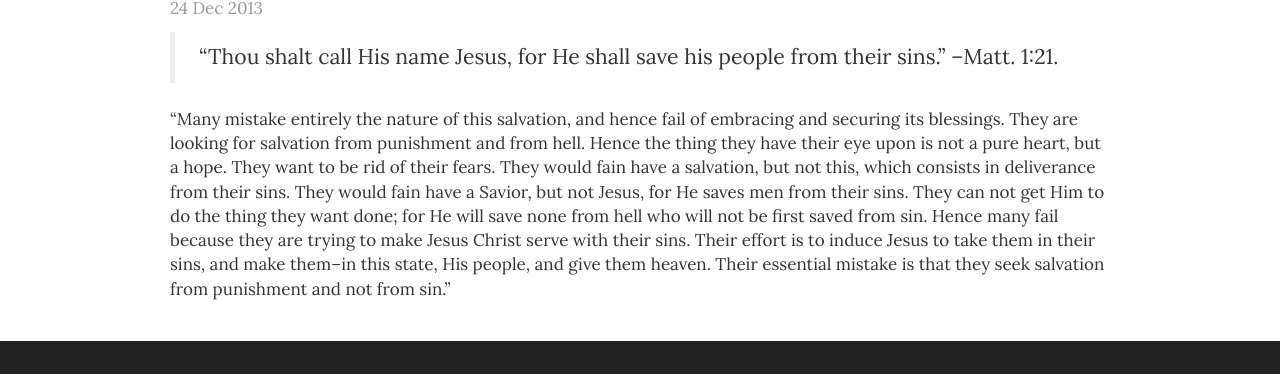
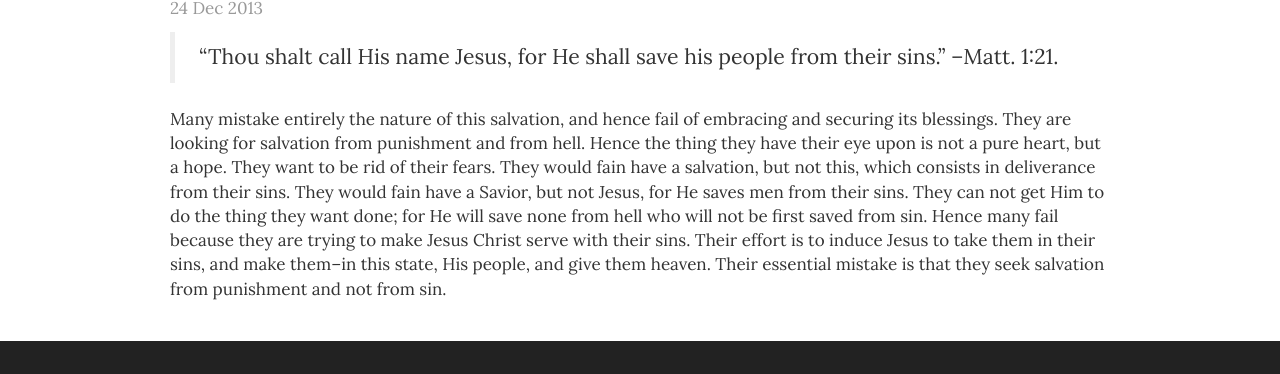
Before and after one commit to alanchrt/fullnessofchrist.com, a Jekyll site: the page built from _posts/2013-12-24-jesus-a-savior-from-sinning-1.markdown, in a window 1280 px wide. Shown: the part 312-686 px from the top of the page. Built offline with Jekyll 4.4.1, drawn with Linux system fonts in a browser that asks for light colours; Markdown is read by kramdown in place of the engine named in the settings; comment, search, counter and statistics services are not loaded.

Commit message:
remove quotes

```diff
--- a/_posts/2013-12-24-jesus-a-savior-from-sinning-1.markdown
+++ b/_posts/2013-12-24-jesus-a-savior-from-sinning-1.markdown
@@ -5,4 +5,4 @@ date: 2013-12-24 06:15:00
 ---
 > "Thou shalt call His name Jesus, for He shall save his people from their sins." --Matt. 1:21.
 
-"Many mistake entirely the nature of this salvation, and hence fail of embracing and securing its blessings. They are looking for salvation from punishment and from hell. Hence the thing they have their eye upon is not a pure heart, but a hope. They want to be rid of their fears. They would fain have a salvation, but not this, which consists in deliverance from their sins. They would fain have a Savior, but not Jesus, for He saves men from their sins. They can not get Him to do the thing they want done; for He will save none from hell who will not be first saved from sin. Hence many fail because they are trying to make Jesus Christ serve with their sins. Their effort is to induce Jesus to take them in their sins, and make them--in this state, His people, and give them heaven. Their essential mistake is that they seek salvation from punishment and not from sin."
+Many mistake entirely the nature of this salvation, and hence fail of embracing and securing its blessings. They are looking for salvation from punishment and from hell. Hence the thing they have their eye upon is not a pure heart, but a hope. They want to be rid of their fears. They would fain have a salvation, but not this, which consists in deliverance from their sins. They would fain have a Savior, but not Jesus, for He saves men from their sins. They can not get Him to do the thing they want done; for He will save none from hell who will not be first saved from sin. Hence many fail because they are trying to make Jesus Christ serve with their sins. Their effort is to induce Jesus to take them in their sins, and make them--in this state, His people, and give them heaven. Their essential mistake is that they seek salvation from punishment and not from sin.
```
